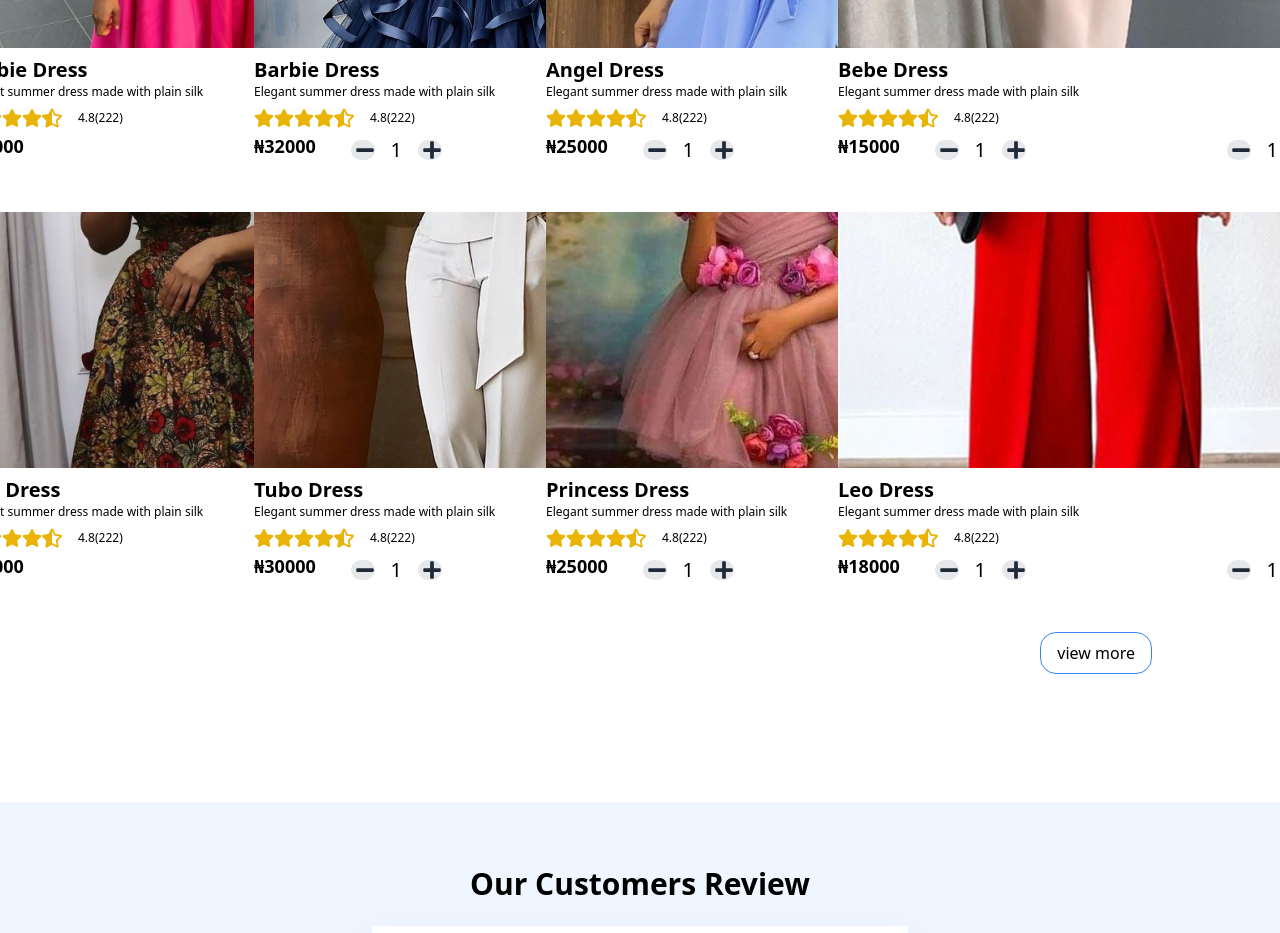
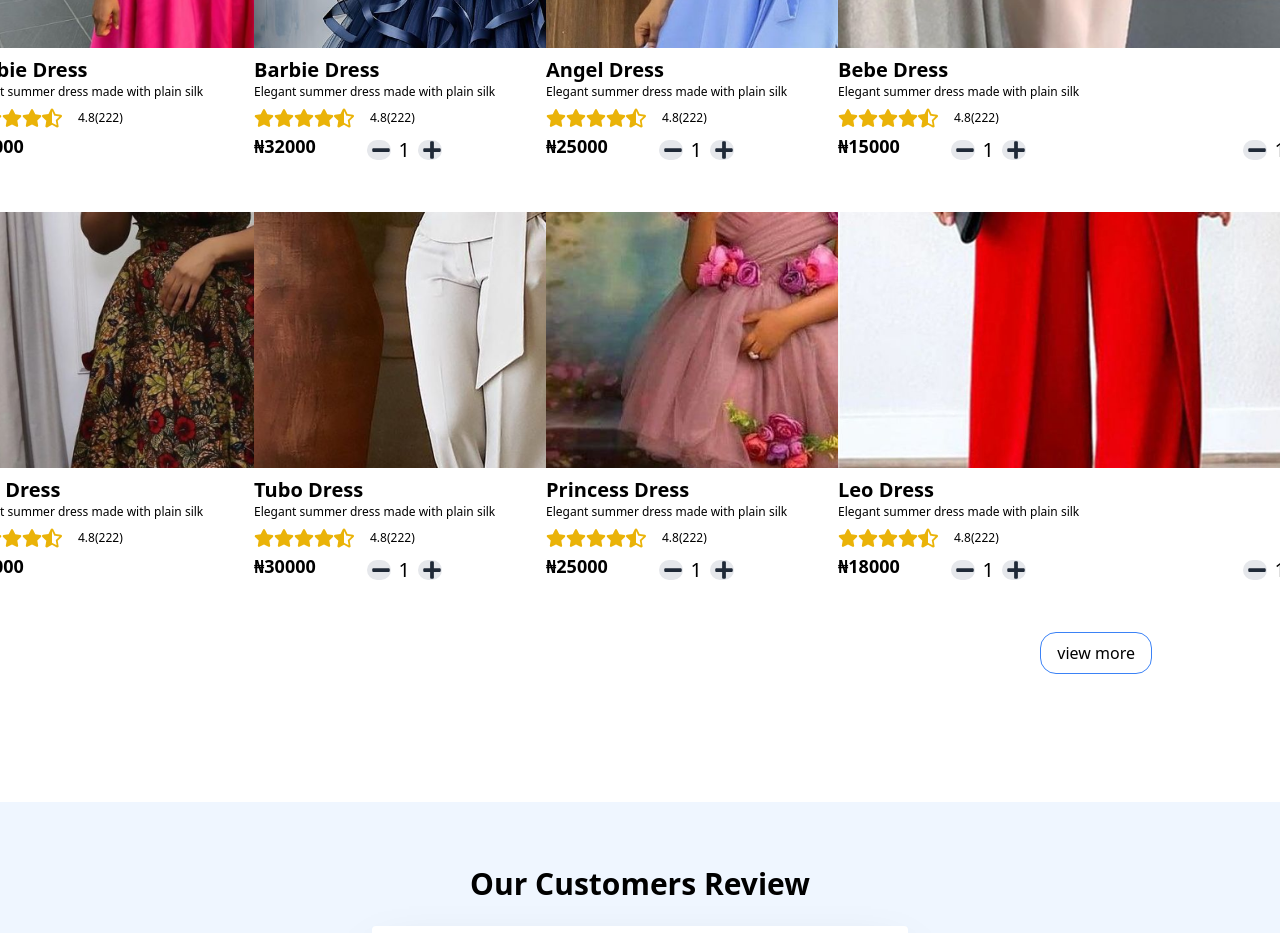
Before and after one commit to Akintomiwa200/shop, a React (Vite) app: page / in a window 1280 px wide. Shown: the part 1880-2813 px from the top of the page. Built offline with nearby package versions, Linux system fonts and the light colour scheme.

Commit message:
Update ProductList.jsx

```diff
--- a/src/components/ProductList.jsx
+++ b/src/components/ProductList.jsx
@@ -51,7 +51,7 @@ const ProductList = () => {
                 className="pl-1 bg-gray-200 rounded-full text-gray-800 text-xs md:text-xl hover:bg-gray-300">
                 <FaMinus />
               </button>
-              <span className="px-4 text-xs md:text-xl">{quantities[index]}</span>
+              <span className="px-2 text-xs md:text-xl">{quantities[index]}</span>
               <button
                 onClick={() => incrementQuantity(index)}
                 className="pl-1 bg-gray-200 rounded-full hover:bg-gray-300 text-gray-800 text-xs md:text-xl">
```
